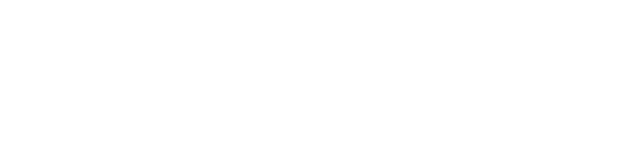
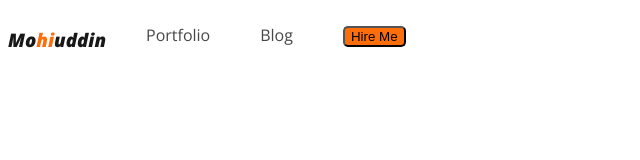
Before and after one commit to Mohiuddin10/developer-portfolio-mohiuddin, a plain HTML site: page index.html in a window 1280 px wide. Shown: the whole page, without its empty margins (0-640 px from the left). Drawn offline with nearby package versions, Linux system fonts and the light colour scheme.

Commit message:
5-2 lecture done

```diff
--- a/index.html
+++ b/index.html
@@ -3,9 +3,23 @@
 <head>
     <meta charset="UTF-8">
     <meta name="viewport" content="width=device-width, initial-scale=1.0">
-    <title>Developer Mohiuddin</title>
+    <link rel="stylesheet" href="style.css">
+    <title>Web Developer Mohiuddin</title>
+    <link rel="preconnect" href="https://fonts.googleapis.com">
+    <link rel="preconnect" href="https://fonts.gstatic.com" crossorigin>
+    <link href="https://fonts.googleapis.com/css2?family=Open+Sans:ital,wght@0,400;0,800;1,400;1,800&display=swap" rel="stylesheet">
 </head>
 <body>
+    <header>
+        <nav>
+            <h3 class="nav-title">Mo<span class="text-primary">hi</span>uddin</h3>
+            <ul>
+                <li><a href="">Portfolio</a></li>
+                <li><a href="">Blog</a></li>
+                <li><button class="btn-primary">Hire Me</button></li>
+            </ul>
+        </nav>
+    </header>
 
 </body>
 </html>
--- /dev/null
+++ b/style.css
@@ -0,0 +1,39 @@
+/* Common shared style */
+body {
+    font-family: 'Open Sans', sans-serif;
+}
+
+.text-primary {
+    color: #FD6E0A;
+}
+
+.btn-primary {
+    background: #FD6E0A;
+    border-radius: 5px;
+}
+
+/* Nav related style */
+nav {
+    display: flex;
+}
+.nav-title {
+    color: #181818;
+    font-style: 45px;
+    font-style: italic;
+    font-weight: 800;
+}
+
+nav > ul {
+    display: flex;
+
+}
+
+nav li {
+    list-style: none;
+    margin-right: 50px;
+}
+
+nav a{
+    text-decoration: none;
+    color: #474747;
+}
```
